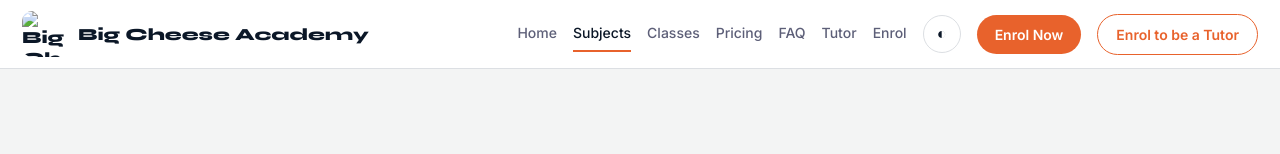
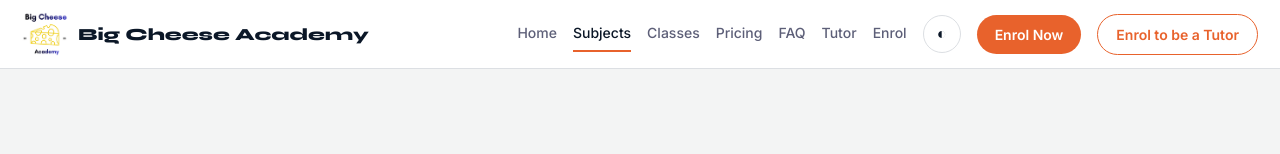
Before and after one commit to olugamutavhatsindi61-debug/CHEESE-ACADEMY, a plain HTML site: page subjects.html in a window 1280 px wide. Shown: the top 154 px of the page. Drawn offline with Linux system fonts and the light colour scheme.

Commit message:
Fix logo image source path in subjects.html

```diff
--- a/subjects.html
+++ b/subjects.html
@@ -13,7 +13,7 @@
 <body>
 <div id="bar"></div>
 <header><div class="wrap nav">
-<a class="logo" href="index.html"><img src="images/logo.png" alt="Big Cheese Academy logo"><span>Big Cheese Academy</span></a>
+<a class="logo" href="index.html"><img src="logo.png" alt="Big Cheese Academy logo"><span>Big Cheese Academy</span></a>
 <nav class="links" id="lk"><a href="index.html">Home</a><a href="subjects.html" class="on" aria-current="page">Subjects</a><a href="classes.html">Classes</a><a href="pricing.html">Pricing</a><a href="faq.html">FAQ</a><a href="tutor.html">Tutor</a><a href="enrol.html">Enrol</a><a class="tl-m" href="enrol.html#apply">Enrol to be a Tutor</a></nav>
 <button id="tg" aria-label="Toggle dark mode">◐</button>
 <a class="btn or top" href="enrol.html">Enrol Now</a>
```
